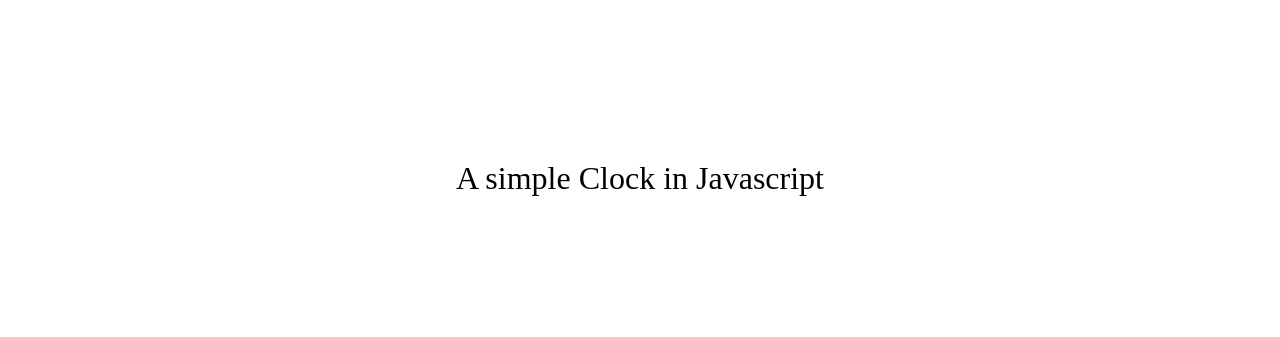
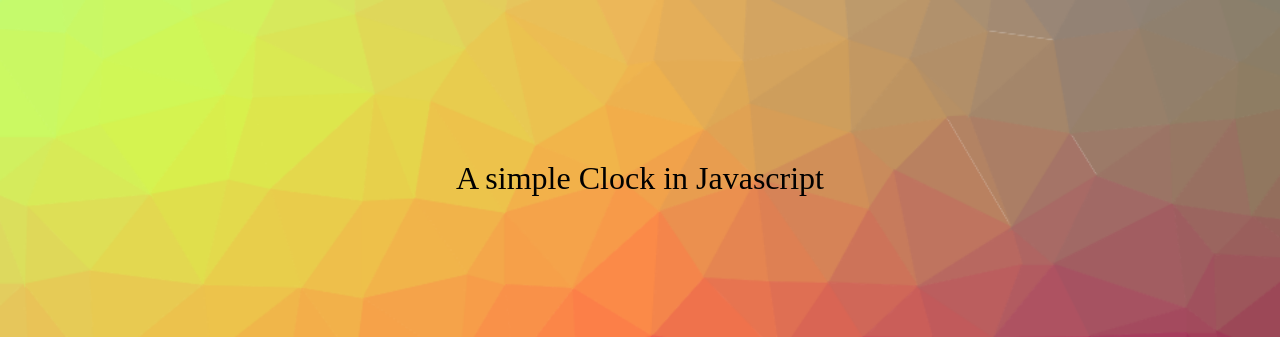
Before and after one commit to theghost1980/google-homepage, a plain HTML site: page clock.html in a window 1280 px wide. Shown: the top 337 px of the page. Drawn offline with Linux system fonts and the light colour scheme; the site is published under a folder, as on GitHub Pages, so addresses that start at the root find nothing.

Commit message:
adding double dot notation for bg of clock

```diff
--- a/styles/clock.css
+++ b/styles/clock.css
@@ -4,7 +4,7 @@ html,body {
     padding: 0;
   }
 html {
-    background: url("/media-images/bg-1.png") no-repeat center fixed;
+    background: url("../media-images/bg-1.png") no-repeat center fixed;
     background-size: cover;
 }
 main {
```
